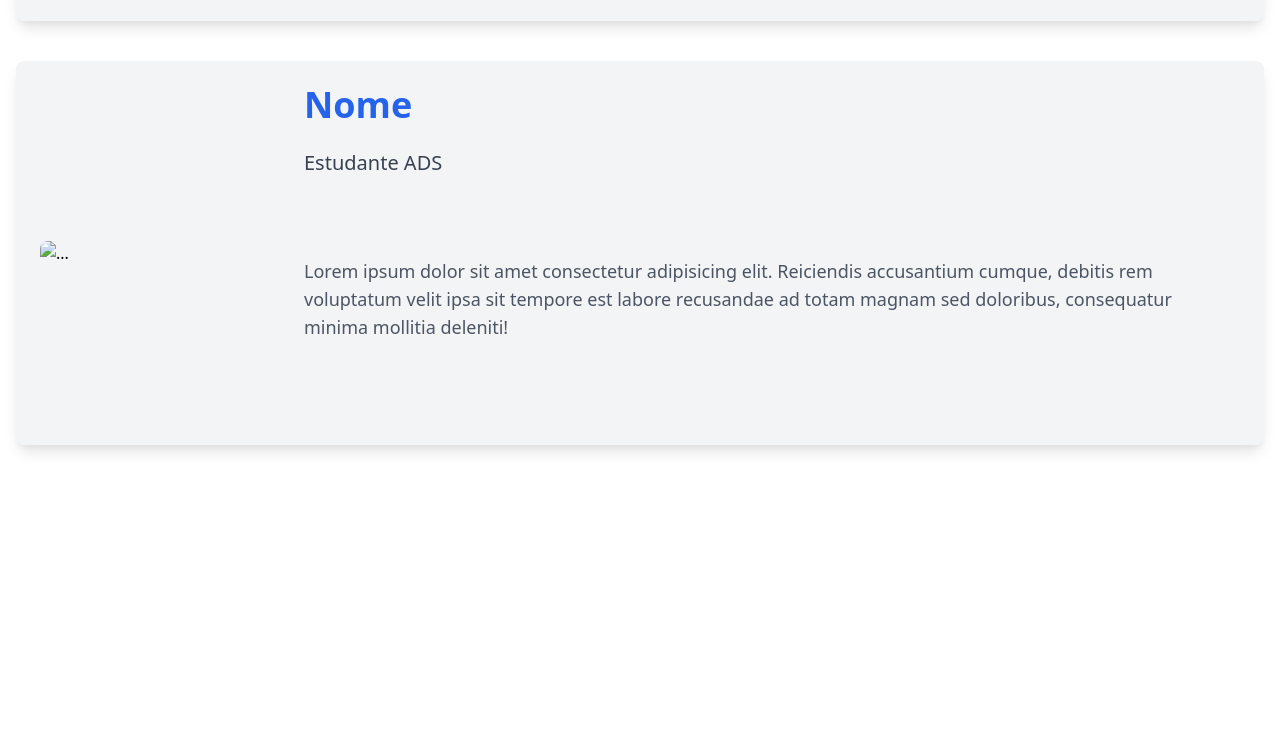
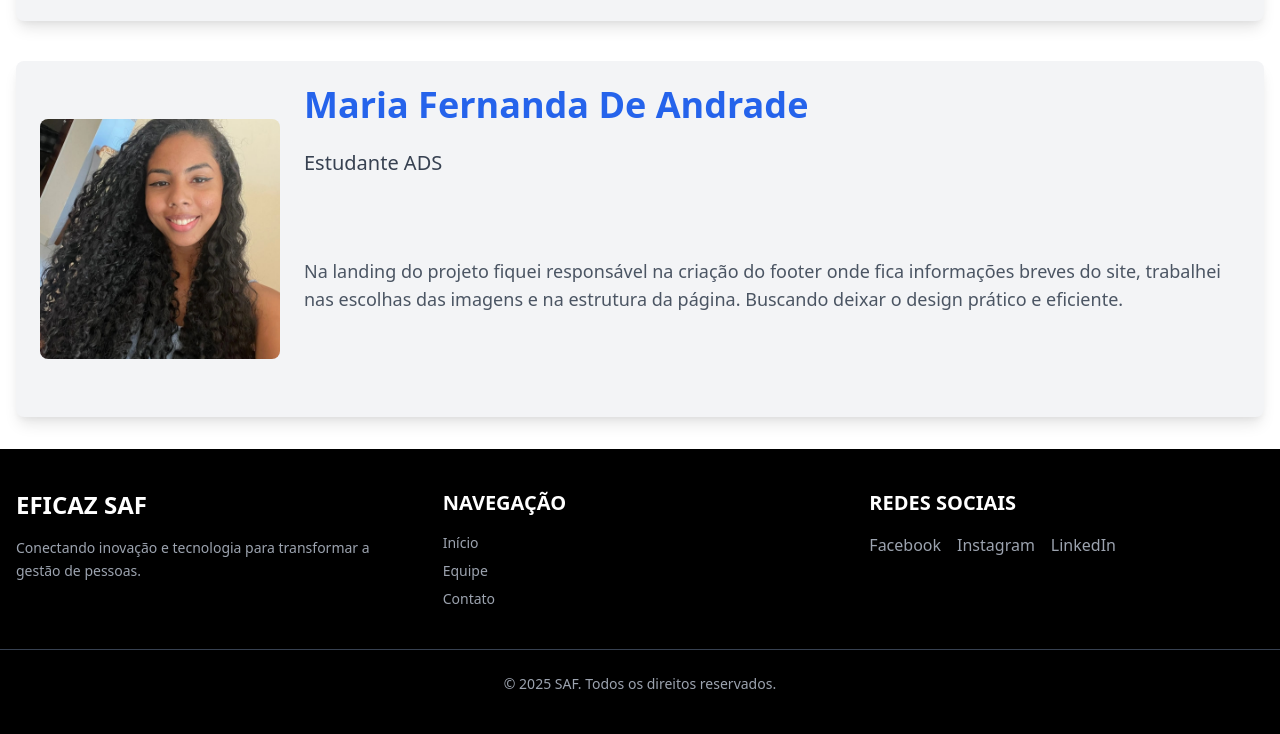
Before and after one commit to Flazao/Landing-Page-SAF, a plain HTML site: page index.html in a window 1280 px wide. Shown: the part 2927-3661 px from the top of the page. Before the commit the page ends 3404 px from the top, so only its background shows below. Drawn offline with nearby package versions, Linux system fonts and the light colour scheme.

Commit message:
criei o footer e adicionei minha parte nos participantes

```diff
--- a/index.html
+++ b/index.html
@@ -148,21 +148,51 @@
                 </div>
                 <div class="bg-gray-100 p-6 rounded-lg shadow-lg flex items-center">
                     <div class="flex-shrink-0">
-                        <img src="..." alt="..."
+                        <img src="./assets/image/foto_maria.jpeg" alt="MariaFernanda"
                             class="transform transition-transform duration-300 hover:scale-105 rounded-lg w-60 h-70 object-cover">
                     </div>
                     <div class="ml-6">
-                        <h3 class="text-4xl font-semibold text-blue-600 mb-6 ">Nome</h3>
+                        <h3 class="text-4xl font-semibold text-blue-600 mb-6 ">Maria Fernanda De Andrade</h3>
                         <p class="text-xl text-gray-700 mb-20 ">Estudante ADS</p>
-                        <p class="text-lg text-gray-600 mt-2 mb-20 ">Lorem ipsum dolor sit amet consectetur adipisicing
-                            elit. Reiciendis accusantium cumque, debitis rem voluptatum velit ipsa sit tempore est
-                            labore
-                            recusandae ad totam magnam sed doloribus, consequatur minima mollitia deleniti!</p>
+                        <p class="text-lg text-gray-600 mt-2 mb-20 ">Na landing do projeto fiquei responsável na criação do footer onde fica informações breves
+                            do site, trabalhei nas escolhas das imagens e na estrutura da página. Buscando deixar o design prático e eficiente.  </p>
                     </div>
                 </div>
             </div>
         </section>
     </main>
+    <footer class="bg-black text-gray-400 py-10 font-sans">
+        <div class="max-w-7xl mx-auto px-4 grid grid-cols-1 md:grid-cols-3 gap-8">
+          <div>
+            <h2 class="text-2xl font-bold text-white mb-4">EFICAZ SAF</h2>
+            <p class="text-sm leading-relaxed">
+              Conectando inovação e tecnologia para transformar a gestão de pessoas.
+            </p>
+          </div>
+
+          <div>
+            <h3 class="text-xl font-semibold text-white mb-4">NAVEGAÇÃO</h3>
+            <ul class="space-y-2 text-sm">
+              <li><a href="#" class="hover:text-white transition-colors">Início</a></li>
+              <li><a href="#" class="hover:text-white transition-colors">Equipe</a></li>
+              <li><a href="#" class="hover:text-white transition-colors">Contato</a></li>
+            </ul>
+          </div>
+
+          <div>
+            <h3 class="text-xl font-semibold text-white mb-4">REDES SOCIAIS</h3>
+            <div class="flex space-x-4">
+              <a href="#" class="hover:text-white transition-colors">Facebook</a>
+              <a href="#" class="hover:text-white transition-colors">Instagram</a>
+              <a href="#" class="hover:text-white transition-colors">LinkedIn</a>
+            </div>
+          </div>
+        </div>
+
+        <div class="border-t border-gray-700 mt-10 pt-6 text-center text-sm">
+          © 2025 SAF. Todos os direitos reservados.
+        </div>
+      </footer>
 </body>
 
 </html>
```
Also changed, not shown: assets/image/foto_maria.jpeg (added).
